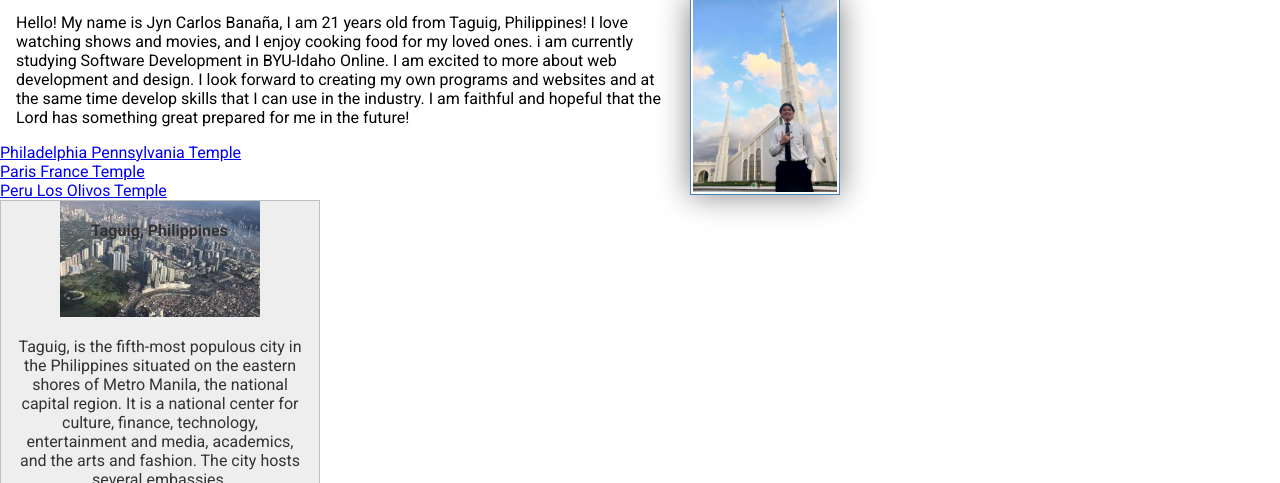
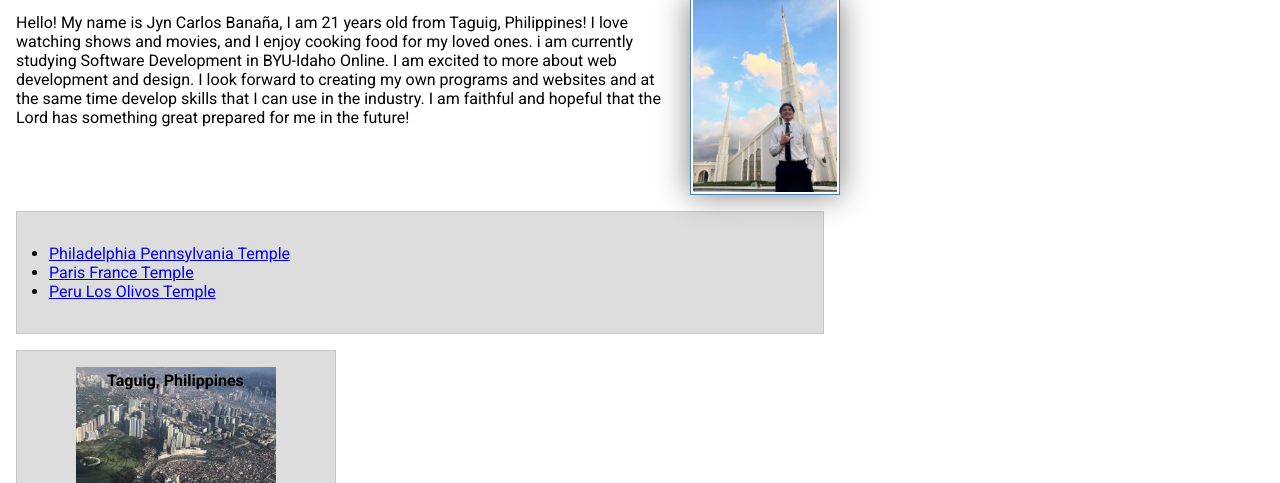
Before and after one commit to bananajyncarloss/wdd130, a plain HTML site: page index.html in a window 1280 px wide. Shown: the part 317-800 px from the top of the page. Drawn offline with Linux system fonts and the light colour scheme.

Commit message:
Week 3 Code Along

```diff
--- a/styles/styles.css
+++ b/styles/styles.css
@@ -74,3 +74,18 @@ footer {
     border-top: 1px solid #000;
     text-align: center;
 }
+
+/* Class Selectors */
+
+.box {
+    margin: 1rem;
+    border: 1px solid rgb(0 0 0 / 10%);
+    padding: 1rem;
+    clear: right;
+    background-color: #ddd;
+    color: #000
+}
+
+.indent {
+    padding: 2rem;
+}
```
